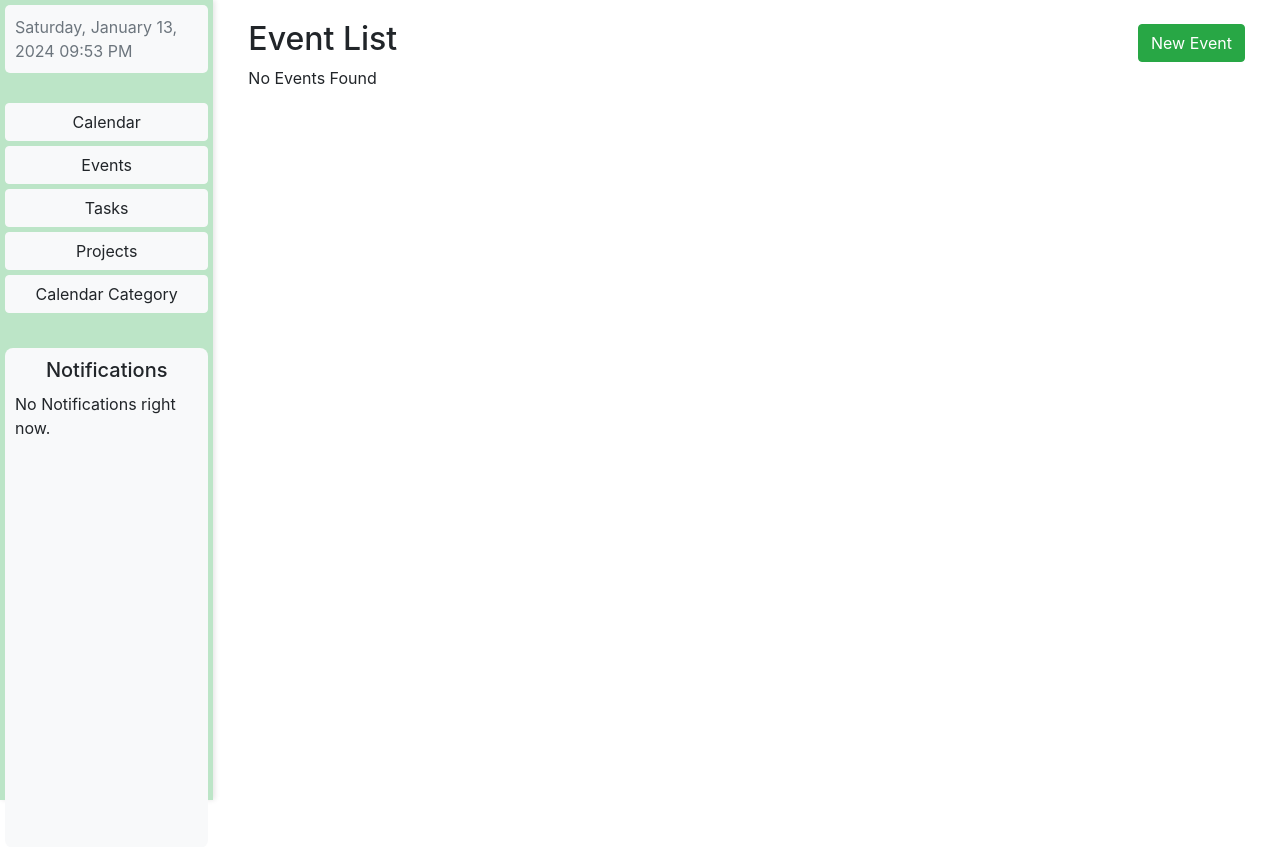
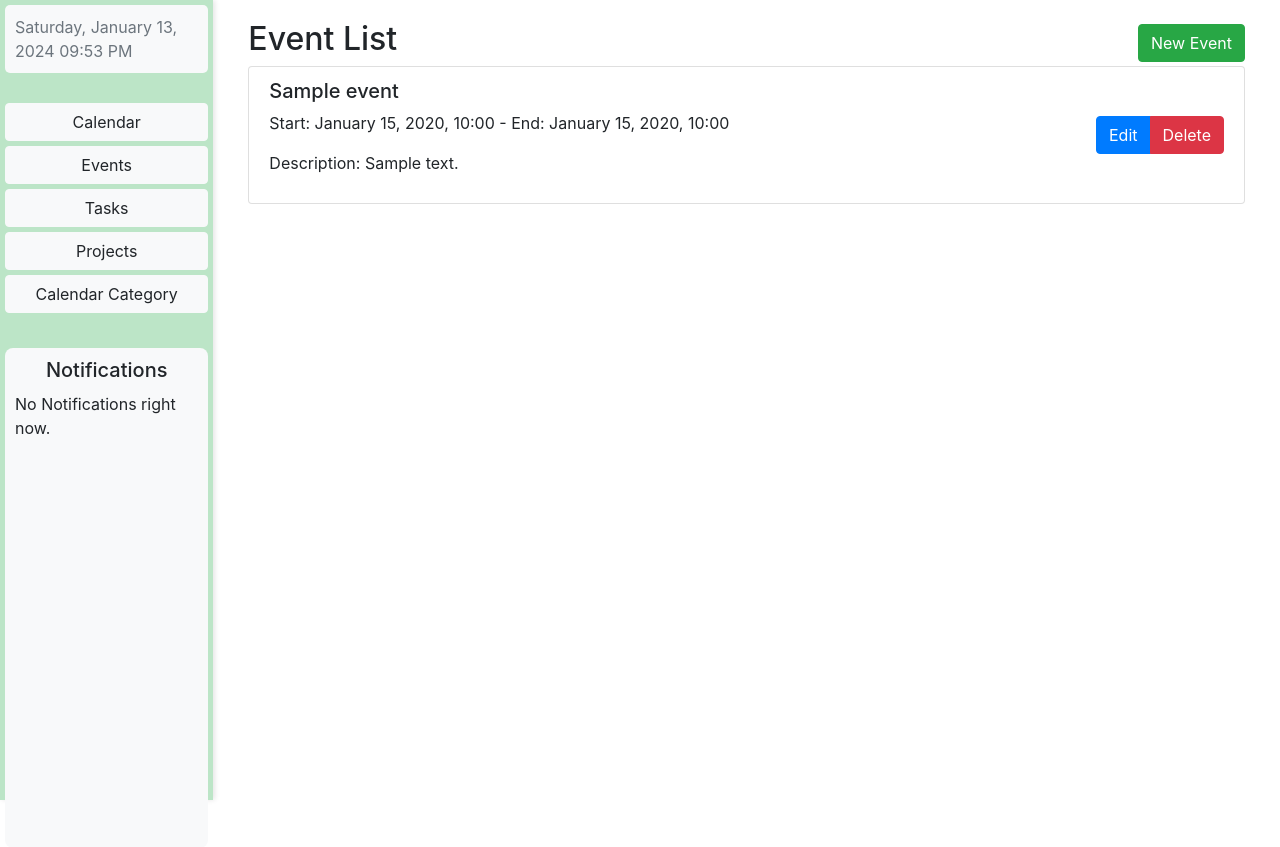
Before and after one commit to Karolcia-P/PJF_Prekurat, a Django app: page /events/ in a window 1280 px wide. Shown: the part 70-917 px from the top of the page. Run offline with Django 5.2, Linux system fonts and the light colour scheme; a user stored in the database is signed in; tables that the repository leaves empty hold one stand-in row (values such as "Sample post"); some libraries are stand-ins or nearby versions.

Commit message:
corrections v2

```diff
--- a/djangoCalendar/MyCalendar/context_processors.py
+++ b/djangoCalendar/MyCalendar/context_processors.py
@@ -1,6 +1,7 @@
 from .models import Project, Event
 from django.utils import timezone
 from datetime import timedelta, datetime
+import time
 
 
 def global_notifications(request):
@@ -8,9 +9,10 @@ def global_notifications(request):
 
     if request.user.is_authenticated:
         projects = Project.objects.filter(user=request.user, completed=False)
-        current_date = timezone.now().date()
+        current_datetime = timezone.now()
+
         for project in projects:
-            if project.end_date and current_date <= project.end_date <= current_date + timedelta(days=1):
+            if project.end_date and current_datetime <= project.end_date <= current_datetime + timedelta(days=1):
                 notification = {
                     'title': 'Project is ending soon.',
                     'content': f'Title: {project.title} <br> End Date: {project.end_date.strftime("%B %d, %Y")}',
@@ -23,13 +25,16 @@ def global_notifications(request):
             # Utwórz obiekt timedelta na podstawie atrybutów notification
             notification_timedelta = timedelta(hours=event.notification.hour, minutes=event.notification.minute)
 
-            # Oblicz notification_time odejmując notification_timedelta od start_date
-            notification_time = event.start_date - notification_timedelta
-
-            if timezone.now() >= notification_time and event.start_date >= timezone.now():
+            # Oblicz notification_time odejmując notification_timedelta od start_datetime
+            start_datetime = datetime.combine(event.start_date, event.start_time)
+            notification_time = start_datetime - notification_timedelta
+            system_localtime = time.localtime()
+            system_datetime = datetime.fromtimestamp(time.mktime(system_localtime))
+            current_datetime_naive = system_datetime
+            if notification_time <= current_datetime_naive <= start_datetime:
                 notification = {
                     'title': 'Event Reminder.',
-                    'content': f'Title: {event.title} <br> Start Date: {event.start_date.strftime("%B %d, %Y %H:%M")}',
+                    'content': f'Title: {event.title} <br> Start: {event.start_date.strftime("%B %d, %Y")}, {event.start_time.strftime("%H:%M")}',
                 }
 
                 if notification not in notifications:
--- a/djangoCalendar/MyCalendar/models.py
+++ b/djangoCalendar/MyCalendar/models.py
@@ -15,12 +15,15 @@ class Event(models.Model):
     user = models.ForeignKey(User, on_delete=models.CASCADE)
     title = models.CharField(max_length=200)
     description = models.TextField(blank=True)
-    start_date = models.DateTimeField(default=timezone.now)
-    end_date = models.DateTimeField(default=timezone.now() + timezone.timedelta(hours=1))
+    start_date = models.DateField(default=timezone.now)
+    start_time = models.TimeField(default=timezone.now)
+    end_date = models.DateField(default=timezone.now)
+    end_time = models.TimeField(default=timezone.now() + timezone.timedelta(hours=1))
     calendar = models.ForeignKey(Calendar, on_delete=models.CASCADE)
     notification = models.TimeField(default=timezone.timedelta(hours=1))
 
-
+#       start_date = models.DateTimeField(default=timezone.now)
+#     end_date = models.DateTimeField(default=timezone.now() + timezone.timedelta(hours=1))
 class Task(models.Model):
     HIGH_PRIORITY = 1
     MEDIUM_PRIORITY = 2
--- a/djangoCalendar/MyCalendar/views.py
+++ b/djangoCalendar/MyCalendar/views.py
@@ -67,8 +67,8 @@ def dashboard_view(request):
     for event in events:
         event_list.append({
             'title': event.title,
-            'start': event.start_date.isoformat(),
-            'end': event.end_date.isoformat(),
+            'start': event.start_date.isoformat() + ' ' + event.start_time.strftime('%H:%M'),
+            'end': event.end_date.isoformat() + ' ' + event.end_time.strftime('%H:%M'),
             'color': event.calendar.color,
         })
 
@@ -102,7 +102,7 @@ def events_view(request):
     template_name = 'events.html'
     now = timezone.now()
 
-    events = Event.objects.filter(user=request.user, end_date__gt=now)
+    events = Event.objects.filter(user=request.user)
     context = {'object_list': events}
 
     return render(request, template_name, context)
--- a/djangoCalendar/templates/events.html
+++ b/djangoCalendar/templates/events.html
@@ -19,7 +19,9 @@
                         <div class="d-flex justify-content-between align-items-center">
                             <div>
                                 <h5>{{ event.title }}</h5>
-                                <p>{{ event.start_date|date:"F d, Y H:i" }} - {{ event.end_date|date:"F d, Y H:i" }}</p>
+                                <p>
+                                    Start: {{ event.start_date|date:"F d, Y" }}, {{ event.start_time|time:"H:i" }} - End: {{ event.end_date|date:"F d, Y" }}, {{ event.end_time|time:"H:i" }}
+                                </p>
                                 {% if event.description %}
                                     <p>Description: {{ event.description }}</p>
                                 {% endif %}
```
Also changed, not shown: djangoCalendar/MyCalendar/forms.py (+28 -4 lines), djangoCalendar/MyCalendar/migrations/0019_event_end_time_event_start_time_alter_event_end_date_and_more.py (added), djangoCalendar/db.sqlite3, djangoCalendar/templates/calendar.html (line endings or trailing spaces).
